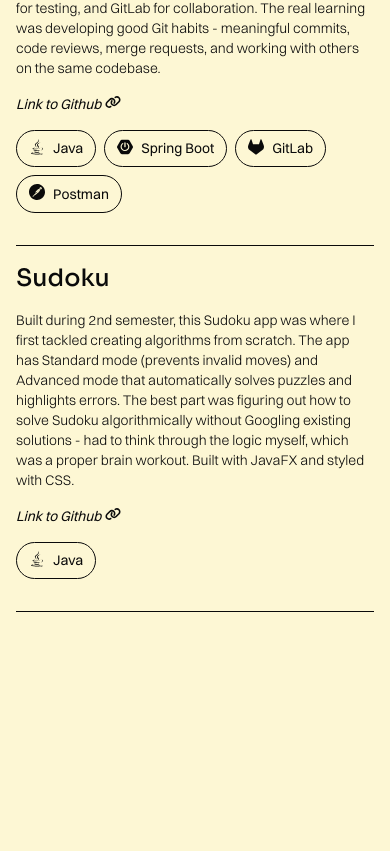
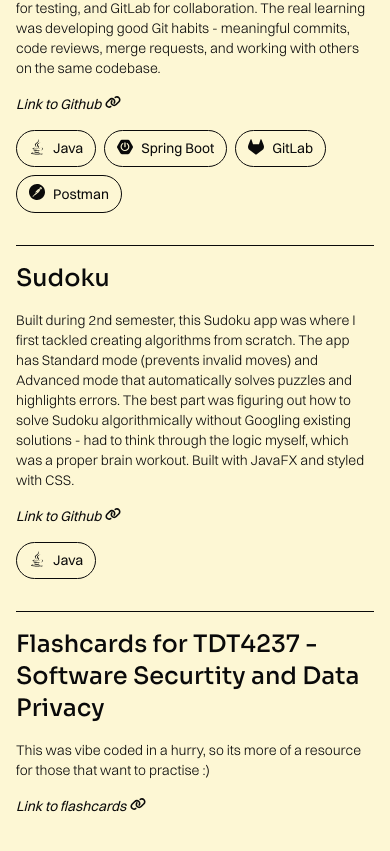
Before and after one commit to tobiaslborning/personal-website, a Next.js app: page /projects in a window 390 px wide. Shown: the part 2105-2956 px from the top of the page. Before the commit the page ends 2781 px from the top, so only its background shows below. Built offline with nearby package versions, Linux system fonts and the light colour scheme.

Commit message:
update black bacground color and link to flashcards in projects

```diff
--- a/app/globals.css
+++ b/app/globals.css
@@ -79,7 +79,7 @@
 }
 
 .dark {
-  --background: oklch(0.2 0 0);
+  --background: oklch(0.14 0 0);
   --foreground: oklch(0.9718 0.0456 98.81);
   --card: oklch(0.205 0 0);
   --card-foreground: oklch(0.985 0 0);
--- a/app/progsik/page.tsx
+++ b/app/progsik/page.tsx
@@ -8,7 +8,7 @@ export default async function Page() {
     return (
         <main className="flex flex-col gap-8 mt-8 mb-8 mx-4 lg:mx-8">
             <div className="text-center">
-                <h1 className="text-3xl md:text-5xl xl:text-7xl font-semibold">Flashcards</h1>
+                <h1 className="text-3xl md:text-5xl xl:text-7xl font-semibold">TDT4237 Flashcards</h1>
                 <h2 className="text-xl md:text-2xl xl:text-3xl mt-1 text-muted-foreground">Random progisk spørsmål 💯</h2>
             </div>
             <FlashcardNavigator flashcard_collections={flashcard_collections} />
--- a/app/projects/page.tsx
+++ b/app/projects/page.tsx
@@ -81,7 +81,14 @@ const projects = [
         technologies: [
             skillsMap.java,
         ]
-    }
+    },
+    {
+        name: "Flashcards for TDT4237 - Software Securtity and Data Privacy",
+        description: "This was vibe coded in a hurry, so its more of a resource for those that want to practise :)",
+        link: "/progsik",
+        link_text: "Link to flashcards",
+        technologies: []
+    },
 ]
 
 export default async function Page() {
```
